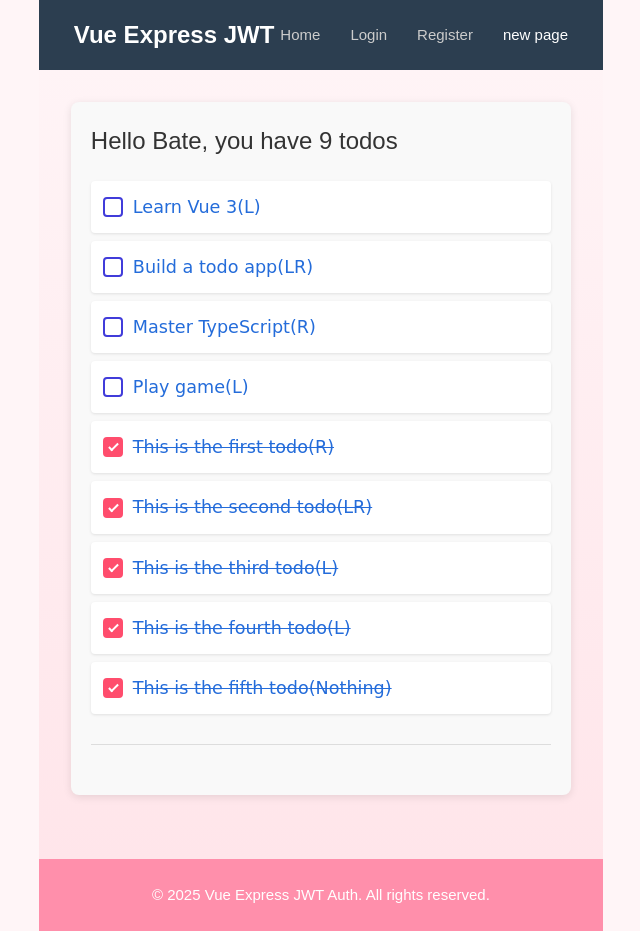
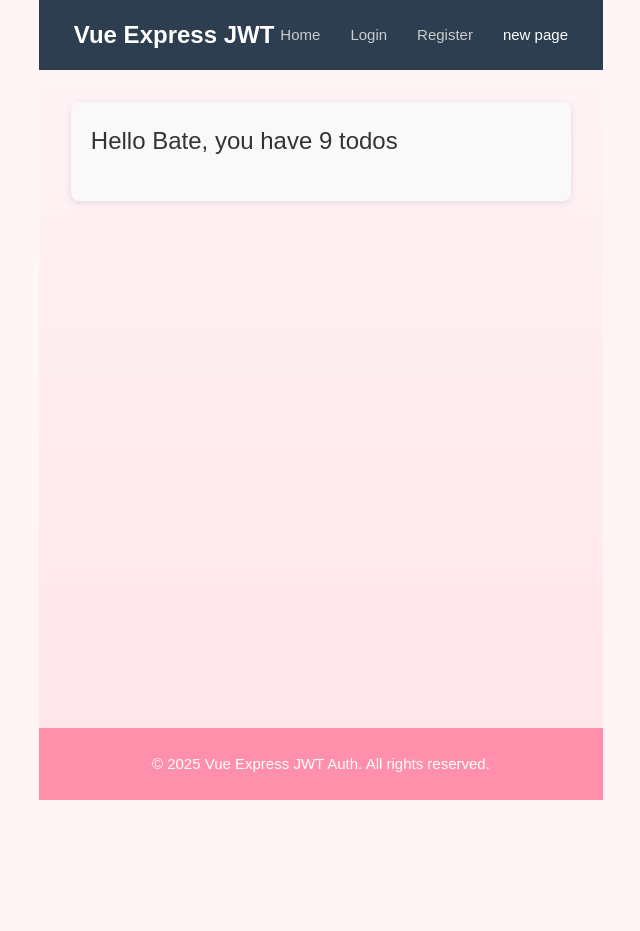
Before and after one commit to tuongvy117d/todoApp, a Vue app in the folder vue-express-ts-jwt/client/: page /newpage in a window 1280 px wide. Shown: the whole page, without its empty margins (37-677 px from the left). After the commit the page ends 800 px from the top, so only its background shows below. Built offline with nearby package versions, Linux system fonts and the light colour scheme; the HTML template or start-up script is replaced by a standard one.

Commit message:
Remove todo item display logic from NewView component to simplify the template and focus on user greeting

```diff
--- a/vue-express-ts-jwt/client/src/views/NewView.vue
+++ b/vue-express-ts-jwt/client/src/views/NewView.vue
@@ -1,24 +1,8 @@
+<!-- Practice Vue with {{}}. v-for, v-if, v-else-if, and v-else -->
+
 <template>
 <div class="todo-container">
   <h3 class="greeting">Hello {{ username }}, you have {{ todos.length }} todos</h3>
-  <form class="todo-list">
-    <div v-for="todo in todos" :key="todo.id" class="todo-item">
-      <label :style="{ textDecoration: todo.completed ? 'line-through' : 'none' }">
-        <input type="checkbox" v-model="todo.completed" />
-        <span>
-          {{ todo.title }}
-        </span>
-        <span v-if="todo.categories.includes('Learning') && todo.categories.includes('Random')">(LR)</span>
-        <span v-else-if="todo.categories.includes('Random')">(R)</span>
-        <span v-else-if="todo.categories.includes('Learning')">(L)</span>
-        <span v-else>(Nothing)</span>
-      </label>
-
-    </div>
-  </form>
-  <hr class="divider">
-
-
 </div>
 </template>
 
```
